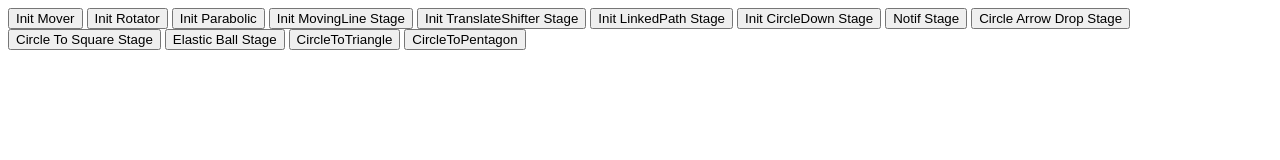
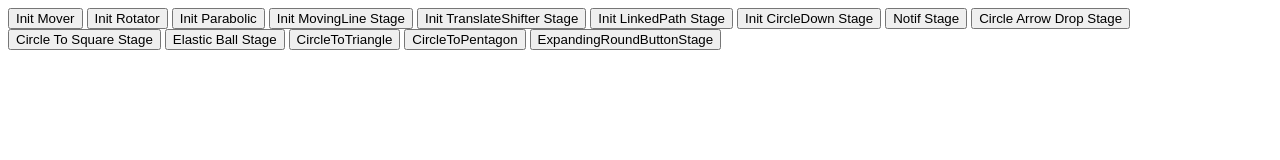
Before and after one commit to Anwesh43/some-js-ui-experiments, a plain HTML site: page index.html in a window 1280 px wide. Drawn offline with Linux system fonts and the light colour scheme.

Commit message:
using ExpandingButtonStage in index.html

```diff
--- a/index.html
+++ b/index.html
@@ -12,6 +12,7 @@
 <button id="elastic_ball_stage" onclick="initElasticBallStage()">Elastic Ball Stage</button>
 <button id="circle_to_polygon_stage_triangle" onclick="initCircleToPolygonStage(3)">CircleToTriangle</button>
 <button id="circle_to_polygon_stage_pentagon" onclick="initCircleToPolygonStage(5)">CircleToPentagon</button>
+<button id="erb_stage" onclick="initERBStage()">ExpandingRoundButtonStage</button>
 <script src="TouchDownBallMover.js">
 </script>
 <script src="DimensionController.js">
@@ -40,4 +41,6 @@
 </script>
 <script src="CircleToPolygonStage.js">
 </script>
+<script src="ExpandingRoundButtonStage.js">
+</script>
 </body>
```
